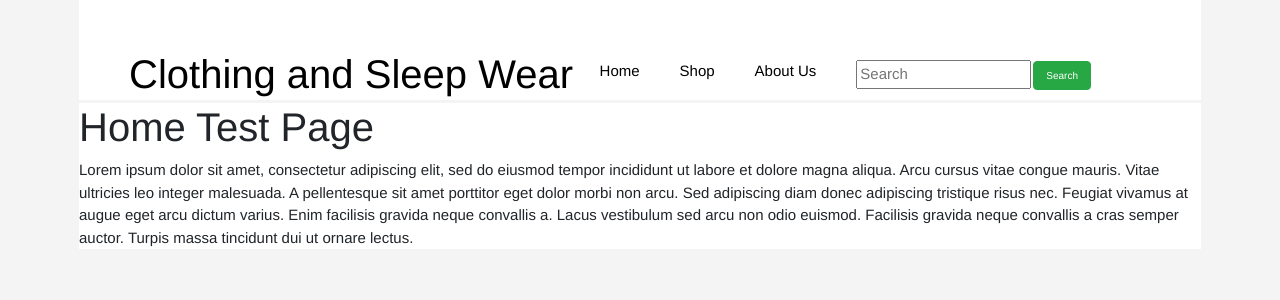
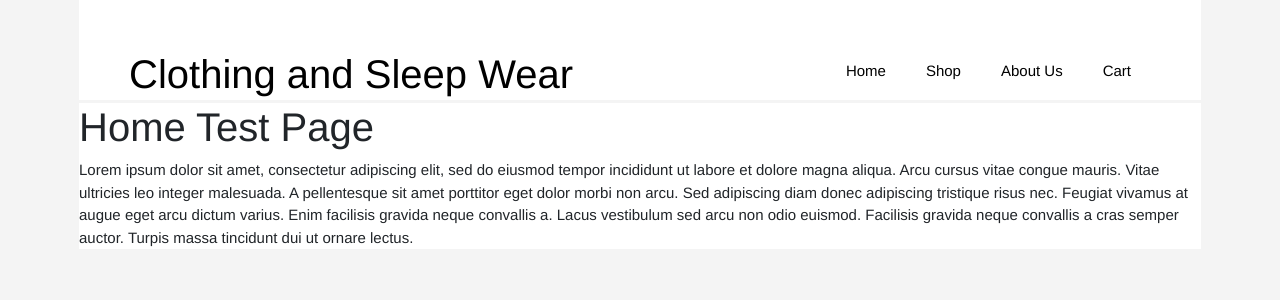
Before and after one commit to maoalvin/Capstone, a React app: page / in a window 1280 px wide. Shown: the top 300 px of the page. Built offline with nearby package versions, Linux system fonts and the light colour scheme.

Commit message:
It will add more css to UI

```diff
--- a/src/components/Header.jsx
+++ b/src/components/Header.jsx
@@ -59,13 +59,7 @@ function Header() {
                 <li><Link  style={{ color: 'black', textDecoration: 'none'}} to="/">Home</Link></li>
                 <li><Link  style={{ color: 'black', textDecoration: 'none' }} to="/shop">Shop</Link></li>
                 <li><Link  style={{ color: 'black', textDecoration: 'none' }} to="/about">About Us</Link></li>
-                <li>
-                    <form>
-                        <input type='text' placeholder='Search'/>
-                        <button className='btn btn-success'>Search</button>
-                    </form>
-                </li>
-                <li><Link style={{ color: 'black', textDecoration: 'none'}} to="/cart"><span class=""></span></Link> </li>
+                <li><Link style={{ color: 'black', textDecoration: 'none'}} to="/cart">Cart</Link> </li>
             </ul>
         </nav>
         </header>
```
